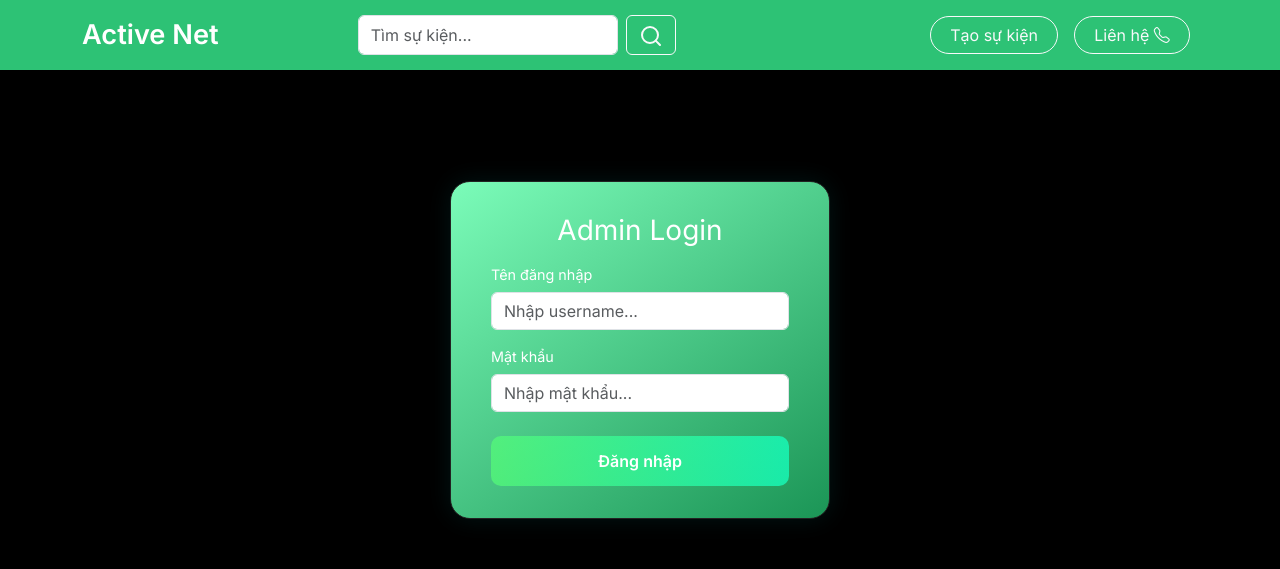
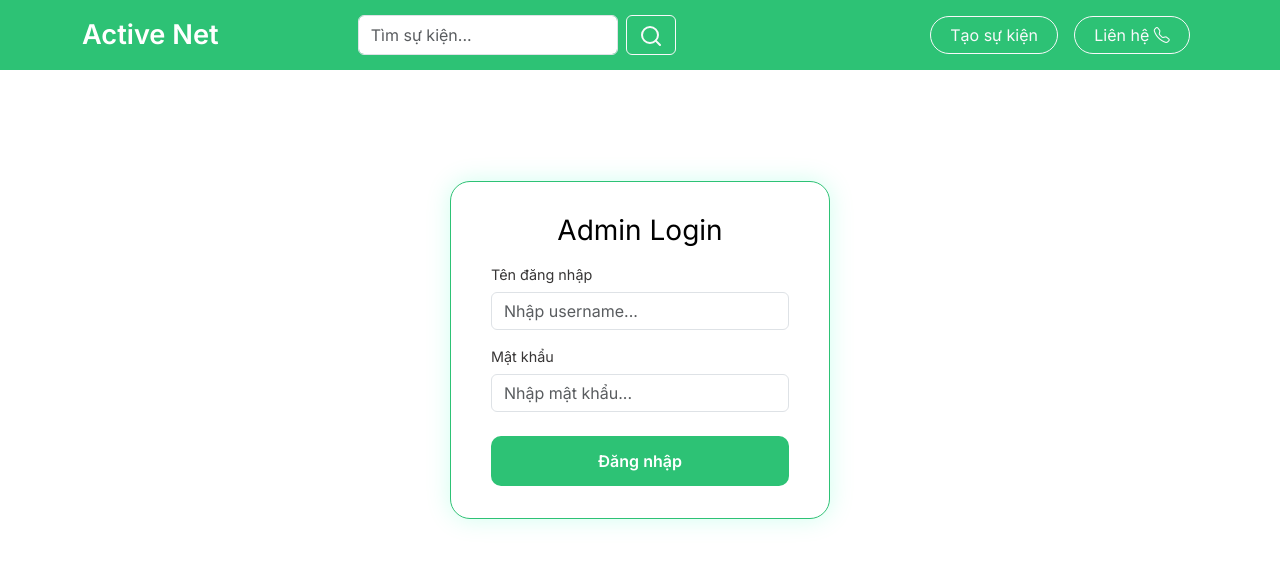
Before and after one commit to THNisme/FA25_FER202_GROUP_1, a React (Create React App) app: page /adminlogin in a window 1280 px wide. Shown: the top 569 px of the page. Built offline with nearby package versions, Linux system fonts and the light colour scheme.

Commit message:
change style css

```diff
--- a/src/css/adminLogin.css
+++ b/src/css/adminLogin.css
@@ -1,7 +1,7 @@
 .admin-container {
-    background-color: #000000;
+    background-color: #ffffff;
     min-height: 70vh;
-    color: #fff;
+    color: #000000;
     padding: 2rem;
     display: flex;
     flex-direction: column;
@@ -10,10 +10,10 @@
 }
 
 .login-card {
-    background: linear-gradient(145deg, #7bfcb9, #1b9556);
-    border: 1px solid #222;
+    background: linear-gradient(145deg, #ffffffff, #ffffff);
+    border: 1px solid #2DC275;
     border-radius: 20px;
-    box-shadow: 0 0 25px rgba(0, 255, 255, 0.08);
+    box-shadow: 0 0 25px rgba(0, 255, 166, 0.185);
     padding: 2rem 2.5rem;
     width: 380px;
     transition: all 0.3s ease;
@@ -40,7 +40,7 @@
     font-size: 0.9rem;
     margin-bottom: 0.4rem;
     display: block;
-    color: #ffffff;
+    color: #383636;
 }
 
 .form-control-custom {
@@ -55,13 +55,13 @@
 
 .form-control-custom:focus {
     outline: none;
-    border-color: #00e6e6;
+    border-color: #2DC275;
     box-shadow: 0 0 8px rgba(0, 255, 255, 0.3);
 }
 
 .btn-login {
     width: 100%;
-    background: linear-gradient(90deg, #55ff77af, #16febcca);
+    background: linear-gradient(90deg, #2DC275, #2DC275);
     border: none;
     border-radius: 10px;
     color: #ffffff;
@@ -72,7 +72,7 @@
 }
 
 .btn-login:hover {
-    background: linear-gradient(90deg, #00ffee, #00ffa2);
-    box-shadow: 0 0 10px rgba(0, 255, 255, 0.4);
+    background: linear-gradient(90deg, #22b959, #39c96e);
+    box-shadow: 0 0 10px rgba(80, 255, 135, 0.4);
     transform: translateY(-2px);
 }
--- a/src/pages/AdminLoginPage .js
+++ b/src/pages/AdminLoginPage .js
@@ -24,7 +24,6 @@ function AdminLoginPage({ onLogin }) {
 
     return (
         <div className="admin-container">
-
 
             <form class="login-card" onSubmit={handleSubmit}>
                 <h3 className="mb-3 text-center">Admin Login</h3>
--- a/src/pages/AdminSelection.js
+++ b/src/pages/AdminSelection.js
@@ -11,7 +11,8 @@ const AdminSelectionPage = ({ admin, onSelect }) => {
     return (
         <Container
             fluid
-            className="d-flex flex-column align-items-center justify-content-center vh-100 bg-light"
+            className="d-flex flex-column align-items-center justify-content-center"
+            style={{height: "90vh"}}
         >
             <h4 className="mb-5">Xin chào, {admin?.username || "Admin"}</h4>
 
```
